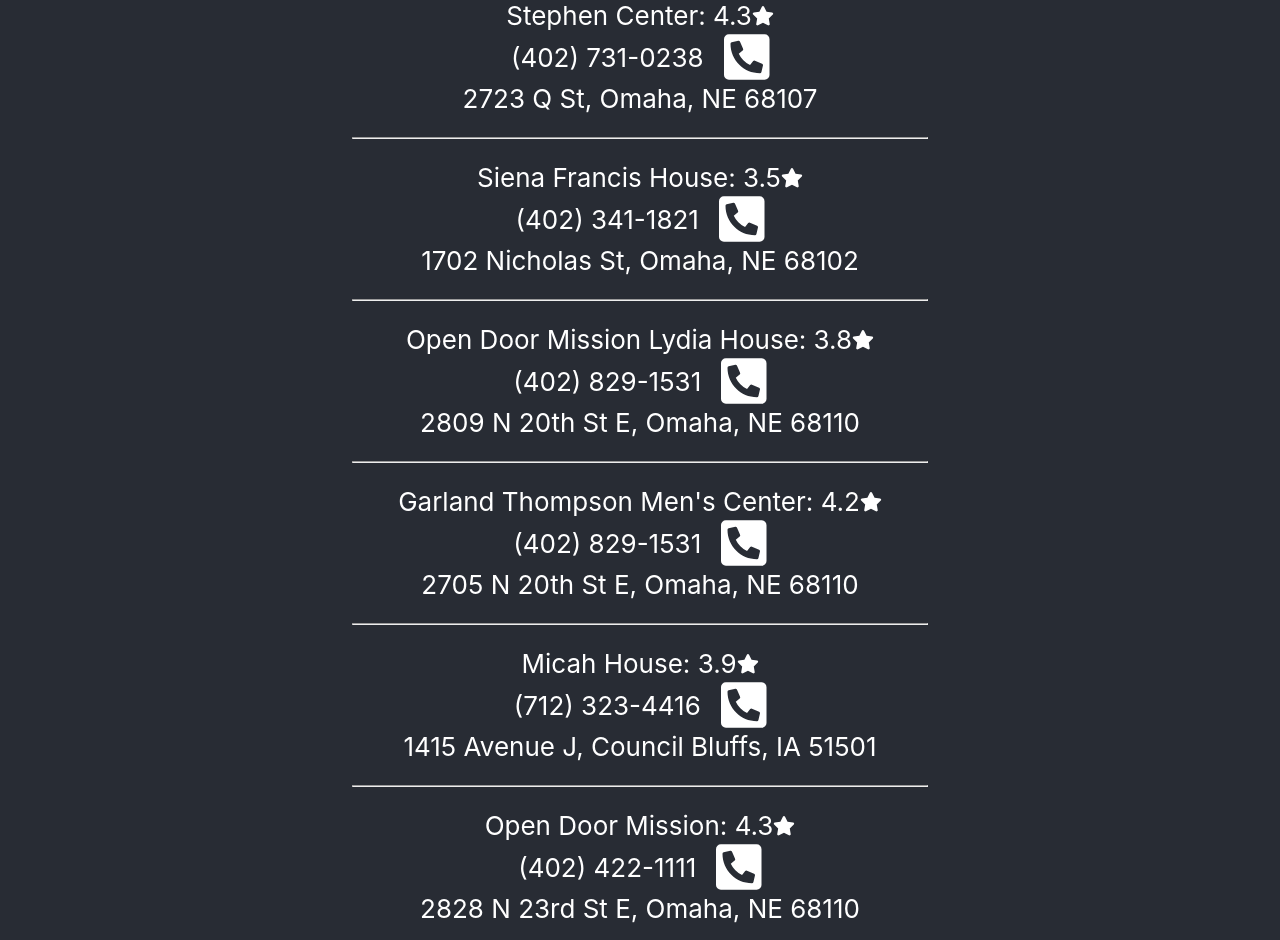
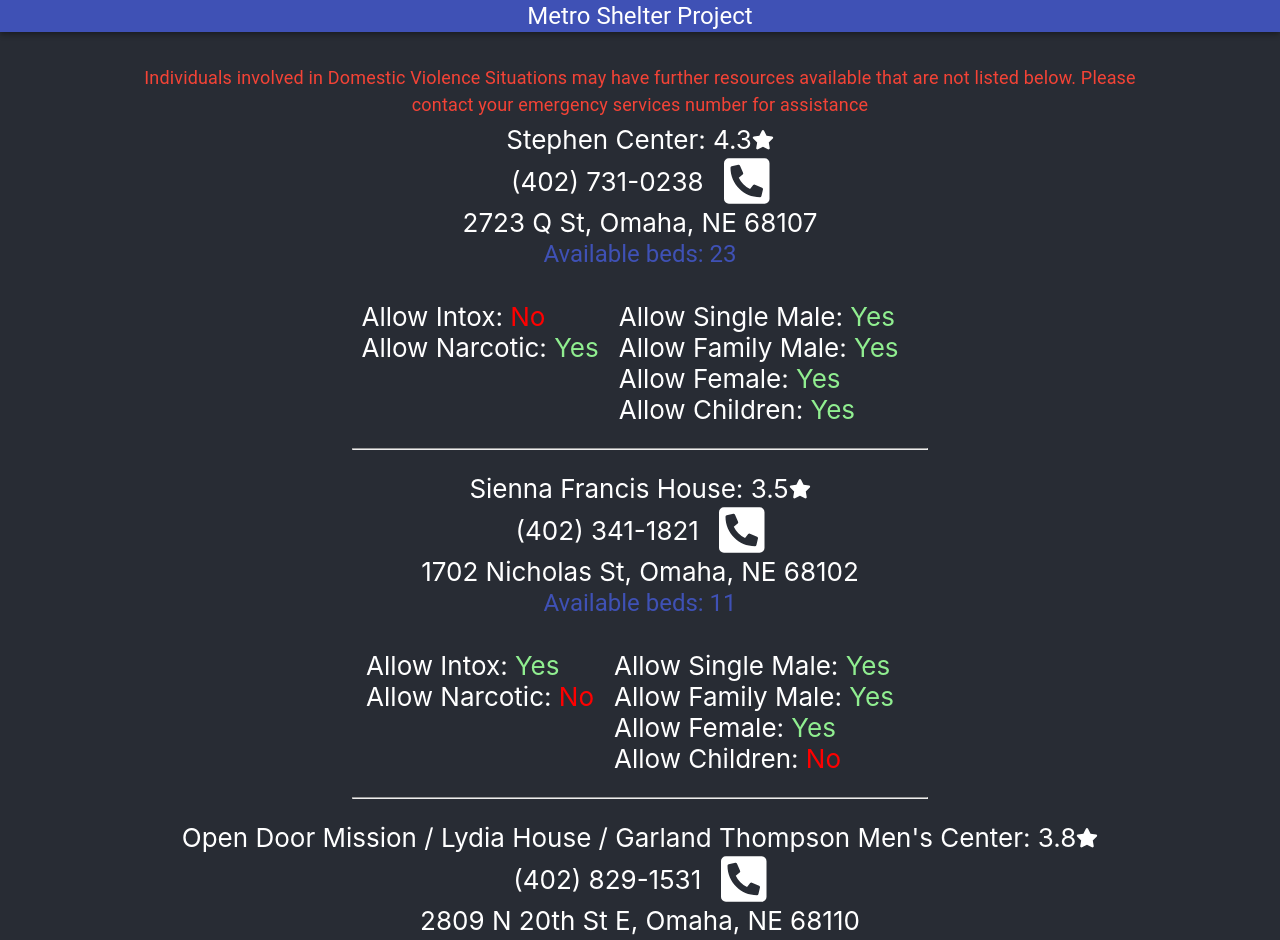
Before and after one commit to opennebraska/homaha, a React (Create React App) app: page / in a window 1280 px wide. Shown: the top 940 px of the page. Built offline with nearby package versions, Linux system fonts and the light colour scheme.

Commit message:
Added criteria

```diff
--- a/package.json
+++ b/package.json
@@ -6,6 +6,7 @@
     "@fortawesome/fontawesome-svg-core": "^1.2.32",
     "@fortawesome/free-solid-svg-icons": "^5.15.1",
     "@fortawesome/react-fontawesome": "^0.1.14",
+    "@material-ui/core": "^4.11.2",
     "@testing-library/jest-dom": "^5.11.9",
     "@testing-library/react": "^11.2.3",
     "@testing-library/user-event": "^12.6.0",
--- a/src/App.js
+++ b/src/App.js
@@ -3,64 +3,169 @@ import './App.css';
 import {FontAwesomeIcon} from '@fortawesome/react-fontawesome'
 import {faPhoneSquareAlt} from '@fortawesome/free-solid-svg-icons'
 import {faStar} from '@fortawesome/free-solid-svg-icons'
+import {Toolbar, AppBar, Typography, makeStyles} from "@material-ui/core";
+
 
 const staticShelters = [
     {
+        id: 1,
         name: 'Stephen Center',
         rating: '4.3',
         address: '2723 Q St, Omaha, NE 68107',
-        phone: '(402) 731-0238'
+        phone: '(402) 731-0238',
+        allowIntox: false,
+        allowNarcotic: true,
+        singleMale: true,
+        familyMale: true,
+        female: true,
+        children: true,
+        active: true,
+        currentCapacity: 23
     },
     {
-        name: 'Siena Francis House',
+        id: 2,
+        name: 'Sienna Francis House',
         rating: '3.5',
         address: '1702 Nicholas St, Omaha, NE 68102',
-        phone: '(402) 341-1821'
+        phone: '(402) 341-1821',
+        allowIntox: true,
+        allowNarcotic: false,
+        singleMale: true,
+        familyMale: true,
+        female: true,
+        children: false,
+        active: true,
+        currentCapacity: 11
     },
     {
-        name: 'Open Door Mission Lydia House',
+        id: 3,
+        name: 'Open Door Mission / Lydia House / Garland Thompson Men\'s Center',
         rating: '3.8',
         address: '2809 N 20th St E, Omaha, NE 68110',
-        phone: '(402) 829-1531'
-    }, {
-        name: "Garland Thompson Men's Center",
-        rating: '4.2',
-        address: '2705 N 20th St E, Omaha, NE 68110',
-        phone: '(402) 829-1531'
-    }, {
+        phone: '(402) 829-1531',
+        allowIntox: false,
+        allowNarcotic: true,
+        singleMale: true,
+        familyMale: true,
+        female: true,
+        children: true,
+        active: true,
+        currentCapacity: 0
+    },
+    {
+        id: 5,
         name: "Micah House",
         rating: '3.9',
         address: "1415 Avenue J, Council Bluffs, IA 51501",
-        phone: "(712) 323-4416"
-    }, {
-        name: "Open Door Mission",
-        rating: "4.3",
-        address: "2828 N 23rd St E, Omaha, NE 68110",
-        phone: "(402) 422-1111"
+        phone: "(712) 323-4416",
+        allowIntox: false,
+        allowNarcotic: true,
+        singleMale: false,
+        familyMale: true,
+        female: true,
+        children: true,
+        active: true,
+        currentCapacity: 5
+    },
+    {
+        id: 6,
+        name: "Joshua House",
+        rating: '4.0',
+        address: "1435 N. 15th St, Council Bluffs, IA 51501",
+        phone: '(712) 322-7570',
+        allowIntox: true,
+        allowNarcotic: false,
+        singleMale: true,
+        familyMale: false,
+        female: false,
+        children: false,
+        active: true,
+        currentCapacity: 3
     }
 ]
 
+const useStyles = makeStyles(() => ({
+    appBar: {
+        flexGrow: 1,
+        display: "flex",
+        flexDirection: "row"
+    },
+    appHeader: {
+        backgroundColor: "#282c34",
+        minHeight: "100vh",
+        display: "flex",
+        flexDirection: "column",
+        alignItems: "center",
+        justifyContent: "center",
+        fontSize: "calc(10px + 2vmin)",
+        color: "white",
+    },
+    warningText: {
+        fontSize: "calc(10px + 1vmin)",
+        width: '80%'
+    },
+    card: {
+        display: 'flex',
+        alignItems: 'center',
+        width: '90%',
+        justifyContent: 'space-between',
+        flexDirection: 'column',
+        textAlign: 'left',
+        color: 'white'
+    },
+    stats: {
+        display: 'flex',
+        flexDirection: 'row'
+    },
+    statColumn: {
+        marginRight: 20,
+    }
+}))
+
 function App() {
+    const classes = useStyles();
 
     const [shelters, setShelters] = useState([])
+    const [allowIntox, setAllowIntox] = useState(true)
+    const [allowNarcotic, setAllowNarcotic] = useState(true)
+    const [male, setMale] = useState(true)
+    const [female, setFemale] = useState(true)
+    const [family, setFamily] = useState(true)
 
     useEffect(() => {
+        console.log(staticShelters);
         setShelters(staticShelters)
     }, [])
+
+    const yesResponse = (
+        <span style={{color: 'lightgreen'}}>
+            Yes
+        </span>
+    )
+
+    const noResponse = (
+        <span style={{color: 'red'}}>
+            No
+        </span>
+    )
 
     return (
         <div className="App">
             <header className="App-header">
-                {[shelters.map(shelter => {
+                <Toolbar className={classes.appBar}>
+                    <AppBar>
+                        <Typography component={'h5'} variant={'h5'}>Metro Shelter Project</Typography>
+                    </AppBar>
+                </Toolbar>
+                <Typography className={classes.warningText} color={'error'} gutterBottom>Individuals involved in Domestic Violence Situations may have
+                further resources available that are not listed below. Please contact your emergency services number for
+                assistance</Typography>
+                {shelters.map(shelter => {
                     return (
-                        <div style={{
-                            display: 'flex',
-                            alignItems: 'center',
-                            width: '90%',
-                            justifyContent: 'space-between',
-                            flexDirection: 'column',
-                            textAlign: 'left',
-                        }}>
+                        <div
+                            className={classes.card}
+                            key={shelter.id}
+                        >
                             <div style={{display: 'flex', alignItems: 'center'}}>{shelter.name}: {shelter.rating}<FontAwesomeIcon icon={faStar} size={"xs"}/></div>
                             <div style={{display: 'flex', alignItems: 'center'}}>
                                 <div style={{paddingRight: 20}}>{shelter.phone}</div>
@@ -69,12 +174,38 @@ function App() {
                                 </a>
                             </div>
                             <div>{shelter.address}</div>
+                            <Typography color={shelter.currentCapacity < 1 ? 'error' : 'primary'} variant={'h5'} component={'h5'}>Available beds: {shelter.currentCapacity}</Typography>
+                            <br/>
+                            <div className={classes.stats}>
+                                <div className={classes.statColumn}>
+                                    <div>
+                                        Allow Intox: {shelter.allowIntox ? yesResponse : noResponse}
+                                    </div>
+                                    <div>
+                                        Allow Narcotic: {shelter.allowNarcotic ? yesResponse : noResponse}
+                                    </div>
+                                </div>
+                                <div className={classes.statColumn}>
+                                    <div>
+                                        Allow Single Male: {shelter.singleMale ? yesResponse : noResponse}
+                                    </div>
+                                    <div>
+                                        Allow Family Male: {shelter.familyMale ? yesResponse : noResponse}
+                                    </div>
+                                    <div>
+                                        Allow Female: {shelter.female ? yesResponse : noResponse}
+                                    </div>
+                                    <div>
+                                        Allow Children: {shelter.children ? yesResponse : noResponse}
+                                    </div>
+                                </div>
+                            </div>
                             <div style={{paddingTop: 10, paddingBottom: 10, width: '50%'}}>
                                 <hr/>
                             </div>
                         </div>
                     )
-                })]}
+                })}
             </header>
         </div>
     );
```
Also changed, not shown: 1 other file (tests, documents, lock files or other folders).
